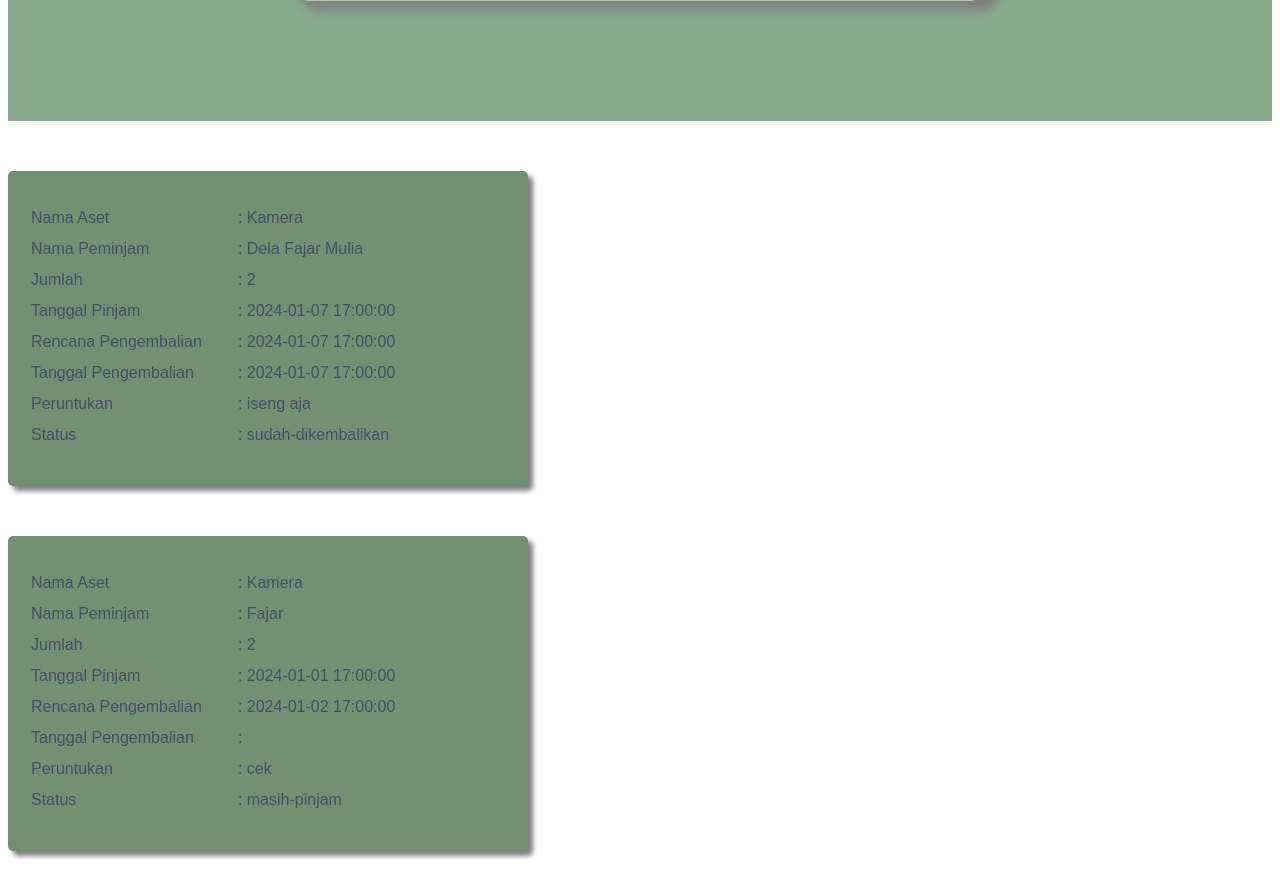
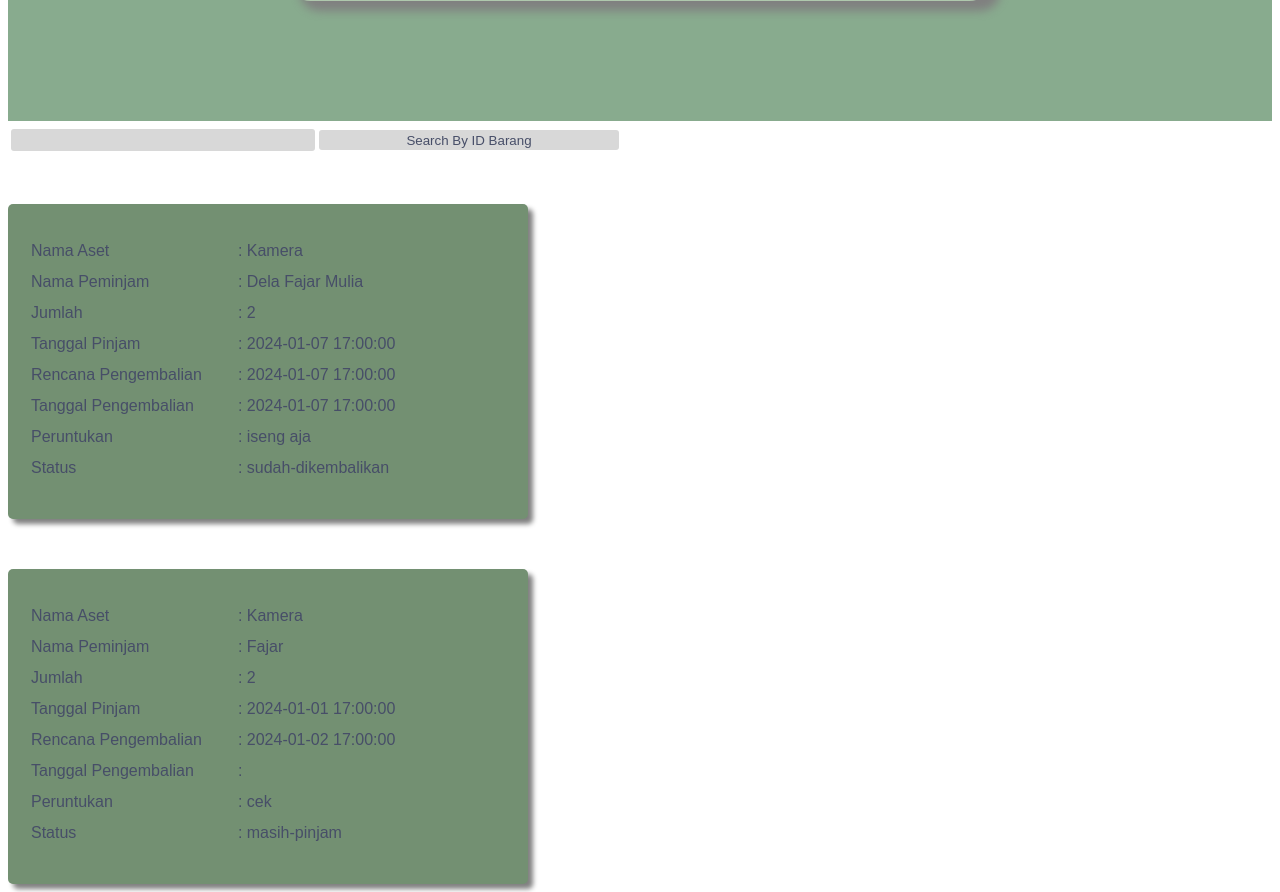
Before and after one commit to delafajarmulia/peminjaman-aset, a PHP site: page / in a window 1280 px wide. Shown: the part 753-1645 px from the top of the page. Before the commit the page ends 1612 px from the top, so only its background shows below. Run offline with PHP 8.4, Linux system fonts and the light colour scheme; data comes from the database, SQL or seed files in the repository.

Commit message:
mencoba menambahkan function untuk search, tapi belum jadi

```diff
--- a/pages/index.php
+++ b/pages/index.php
@@ -13,6 +13,7 @@
             <h2>Pinjem Asep</h2>
             <a href="aset.php" class="spill">Spill Asep</a>
         </nav>
+
         <div class="input-page">
             <div class="input-card">
                 <h1 class="title-card">Pinjem Asep</h1>
@@ -54,16 +55,45 @@
             </div>
         </div>
 
+        <div class="search">
+            <table>
+                <tr>
+                    <form action="index.php" method="post">
+                        <td><input type="text" name="search" id="" class="input-search"></td>
+                        <td><input type="submit" value="Search By ID Barang" name="search-by-id-aset" class="btn-search"></td>
+                    </form>
+                </tr>
+            </table>
+        </div>
+
+        <?php
+            if(isset($_GET['refresh'])){
+                refresh();
+            }else if(isset($_POST['search-by-id-aset'])){
+                include '../logic/search.php';
+                searchByIdAset($_POST['search']);
+            }else{
+                refresh();
+            }
+        ?>
+
             <div class="show-aset">
                 <div class="con-aset">
         <?php
+            function hey($datas){
+                var_dump($datas);
+            }
             function refresh(){
                 include '../connector.php';
 
                 $get_all_data = mysqli_query($conn, "SELECT p.id as id, nama_peminjam, p.jumlah, tanggal_pinjam, rencana_pengembalian, tanggal_pengembalian, peruntukan, status, a.nama as nama_aset
                                                     FROM peminjaman as p LEFT JOIN asets as a ON p.aset_id = a.id");
 
-                while($data = mysqli_fetch_assoc($get_all_data)){
+                loadData($get_all_data);
+            }
+
+            function loadData($datas){
+                while($data = mysqli_fetch_assoc($datas)){
         ?>
             <!-- <div class="show-aset">
                 <div class="con-aset"> -->
@@ -115,7 +145,7 @@
             </div>
 
 
-        <?php refresh(); ?>
+        <?php //refresh(); ?>
     </div>
 </body>
 </html>
--- a/styling/aset.css
+++ b/styling/aset.css
@@ -8,7 +8,7 @@
     gap: 20px;
     justify-content: center;
     margin-top: 20px;
-    grid-template-columns: repeat(3, 1fr);
+    grid-template-columns: repeat(2, 1fr);
 }
 .aset{
     min-width: 500px;
```
Also changed, not shown: logic/pinjam.php (+4 -4 lines), logic/search.php (added, +9 -0 lines).
